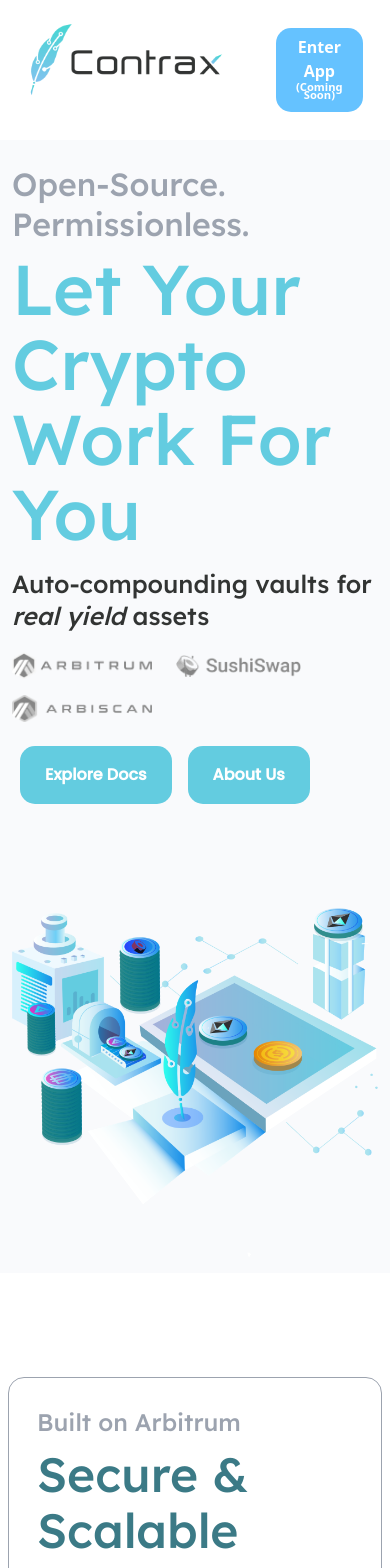
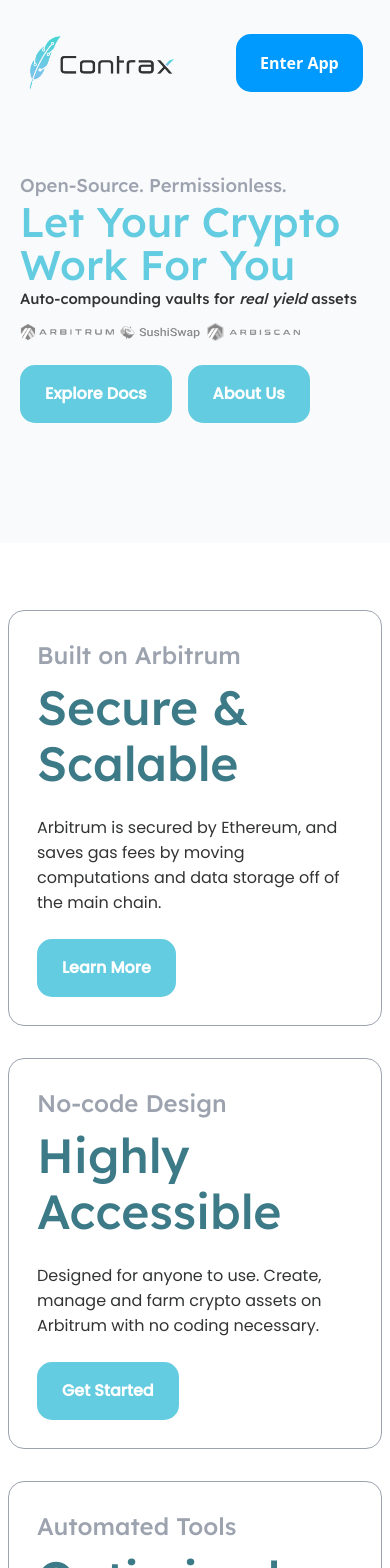
Before and after one commit to Contrax-co/website, a React (Create React App) app: page / in a window 390 px wide. Shown: the top 1568 px of the page. Built offline with nearby package versions, Linux system fonts and the light colour scheme.

Commit message:
Responsiveness changes, team updates, content changes

```diff
--- a/src/components/Navigationbar/Navigation.css
+++ b/src/components/Navigationbar/Navigation.css
@@ -1,62 +1,52 @@
 .header_container {
   width: 100vw;
+  height: 15vh;
   display: flex;
   padding: 20px;
   padding-left: 7%;
   padding-right: 7%;
   align-items: center;
   justify-content: space-between;
+  background-color: #f9fafc;
 }
 
+.contrax-logo {
+  width: clamp(150px, 12vw, 350px);
+}
 
-@media (min-width: 1025px) and (max-width: 2080px){
-  .contrax_logo {
-    width: 30%;
+.enter-btn-container {
+  text-decoration: none;
+}
 
-    margin-bottom: 20px;
-  }
+.enter-btn-container:hover {
+  text-decoration: none;
 }
-@media (min-width: 520px) and (max-width: 1025px) {
-  .contrax_logo {
-    width: 50%;
-    height: 30%;
-    margin-bottom: 20px;
-  }
-}
-@media (max-width: 520px) {
-  .contrax_logo {
-    width: 80%;
-    height: 30%;
-    margin-bottom: 20px;
-  }
-}
-.enter_button {
+
+.enter-btn {
   background-color: #009aff;
   color: white;
   font-weight: bold;
-  padding: 10px;
-  padding-left: 20px;
-  padding-right: 20px;
+  padding: 17px 24px;
   border-radius: 15px;
   height: fit-content;
   width: fit-content;
 }
 
-.enter_button:hover {
+.enter-btn:hover {
   cursor: pointer;
   background-color: #32acfe;
 }
 
-/* Remove the inactive-btn & text-shrink classes (along with their
-associated elements in Navigation.tsx) once the beta is live */
-.inactive-btn {
-  opacity: 0.6;
-  pointer-events: none;
-  padding-top: 7px;
+.enter-btn-text {
+  margin-bottom: 0;
 }
 
-.text-shrink {
-  font-size: 0.7rem;
-  line-height: 0.5rem;
-  padding-bottom: 3px;
+@media screen and (max-width: 325px) {
+  .enter-btn {
+    padding: 12px 20px;
+  }
+
+  .enter-btn-text {
+    font-size: 14px;
+  }
 }
--- a/src/components/Navigationbar/Navigationbar.tsx
+++ b/src/components/Navigationbar/Navigationbar.tsx
@@ -6,15 +6,13 @@
   return (
     <div className="header_container">
       <Link to="/">
-        <img className="contrax_logo img-fluid"  alt="contrax-logo" src={logo} />
+        <img className="contrax-logo" alt="Contrax logo" src={logo} />
       </Link>
-      {/* TODO - Re-add link to 'Enter App' once beta is ready */}
-      {/* <Link to="/application"> */}
-      <div className="enter_button inactive-btn text-center">
-        <p>Enter App</p>
-        <p className="text-shrink">(Coming Soon)</p>
-      </div>
-      {/* </Link> */}
+      <a className="enter-btn-container" href="https://beta.contrax.finance/">
+        <div className="enter-btn">
+          <p className="enter-btn-text">Enter App</p>
+        </div>
+      </a>
     </div>
   );
 }
--- a/src/components/banner/Banner.css
+++ b/src/components/banner/Banner.css
@@ -1,8 +1,176 @@
+.home-background {
+  min-height: 85vh;
+  display: flex;
+  align-items: center;
+  justify-content: center;
+}
+
+.hero-container {
+  padding-bottom: 12vh;
+}
+
 .hero-img {
   width: 100%;
+}
+
+.hero-h2-container {
+  margin: 2vw 0 0.75vw 0;
+}
+
+.hero-h2 {
+  font-size: 1.85vw !important;
+  line-height: 2vw !important;
+}
+
+.hero-h1 {
+  font-size: 4.1vw !important;
+  line-height: 4.4vw !important;
+}
+
+.hero-h3 {
+  font-size: 1.5vw !important;
+  line-height: 1.7vw !important;
+  margin: 1vw 0 0.3vw 0 !important;
+}
+
+.arbitrum-logo {
+  width: 10vw;
+  height: 1.8vw;
+  min-width: 90px;
+  min-height: 17px;
+  margin-right: 1.7vw;
+}
+
+.sushi-logo {
+  width: 8vw;
+  height: 1.4vw;
+  min-width: 80px;
+  min-height: 13px;
+  margin-right: 1.7vw;
+}
+
+.arbiscan-logo {
+  width: 10vw;
+  height: 1.8vw;
+  min-width: 90px;
+  min-height: 17px;
 }
 
 /* Manual override of border-radius on all Bootstrap landing page buttons */
 .radius-change {
   border-radius: 15px !important;
 }
+
+@media screen and (max-width: 767px) {
+  .hero-img {
+    display: none;
+  }
+
+  .home-background {
+    min-height: 400px;
+  }
+
+  .hero-container {
+    padding: 0 20px !important;
+  }
+
+  .hero-h2 {
+    font-size: 2.8vw !important;
+    line-height: 3vw !important;
+  }
+
+  .hero-h1 {
+    font-size: 6.4vw !important;
+    line-height: 6.7vw !important;
+  }
+
+  .hero-h3 {
+    font-size: 2.35vw !important;
+    line-height: 2.5vw !important;
+    margin-top: 1.15vw !important;
+  }
+
+  .arbitrum-logo {
+    width: 18vw;
+    height: 3.4vw;
+  }
+
+  .sushi-logo {
+    width: 15vw;
+    height: 2.5vw;
+  }
+
+  .arbiscan-logo {
+    width: 18vw;
+    height: 3.4vw;
+  }
+}
+
+@media screen and (max-width: 500px) {
+  .hero-h2 {
+    font-size: 3.8vw !important;
+    line-height: 3.95vw !important;
+  }
+
+  .hero-h1 {
+    font-size: 8.5vw !important;
+    line-height: 8.8vw !important;
+  }
+
+  .hero-h3 {
+    font-size: 3.2vw !important;
+    line-height: 3.35vw !important;
+  }
+
+  .arbitrum-logo {
+    width: 24vw;
+    height: 4.5vw;
+  }
+
+  .sushi-logo {
+    width: 20vw;
+    height: 3.35vw;
+  }
+
+  .arbiscan-logo {
+    width: 24vw;
+    height: 4.5vw;
+  }
+}
+
+@media screen and (max-width: 400px) {
+  .hero-h2 {
+    font-size: 4.75vw !important;
+    line-height: 4.95vw !important;
+  }
+
+  .hero-h1 {
+    font-size: 10.6vw !important;
+    line-height: 10.9vw !important;
+  }
+
+  .hero-h3 {
+    font-size: 3.8vw !important;
+    line-height: 4vw !important;
+  }
+}
+
+@media screen and (max-width: 345px) {
+  .hero-btn2 {
+    display: none;
+  }
+
+  .hero-h2 {
+    font-size: 5vw !important;
+    line-height: 5.125vw !important;
+  }
+
+  .hero-h1 {
+    font-size: 11vw !important;
+    line-height: 11.2vw !important;
+  }
+
+  .hero-h3 {
+    margin-top: 1.3vw !important;
+  }
+}
--- a/src/components/banner/Banner.tsx
+++ b/src/components/banner/Banner.tsx
@@ -15,58 +15,54 @@
   return (
     <div style={{ background: colors.pageBgLight, paddingBottom: '1rem' }}>
       <header className="masthead home-background">
-        <Container className="h-100">
+        <Container className="h-100 hero-container">
           <Row>
             <Col size="7" className="my-auto">
-              <p className={'mt-4 mb-2'}>
-                <H2 color={colors.secondaryMedium}>
+              <p className="hero-h2-container">
+                <H2 className="hero-h2" color={colors.secondaryMedium}>
                   Open-Source. Permissionless.
                 </H2>
               </p>
-              <H1 color={colors.primary} size="4.4rem" lineHeight="4.7rem">
-                Let Your Crypto Work For You
+              <H1 className="hero-h1" color={colors.primary}>
+                Let Your Crypto
+                <br />
+                Work For You
               </H1>
               <Row>
                 <H3
                   color={colors.secondaryDark}
                   size="1.55rem"
-                  className="mt-3 mb-1"
+                  className="hero-h3"
                 >
                   Auto-compounding vaults for <i>real yield</i> assets
                 </H3>
               </Row>
               <Image
                 src={arbitrum}
-                className="mr-4 mt-3"
-                width="140"
-                height="27"
+                className="mt-3 arbitrum-logo"
                 alt="Arbitrum"
               />
               <Image
                 src={sushiswap}
-                className="mr-4 mt-3"
-                width="125"
-                height="22"
+                className="mt-3 sushi-logo"
                 alt="Sushiswap"
               />
               <Image
                 src={arbiscan}
-                className="mr-4 mt-3"
-                width="140"
-                height="27"
+                className="mt-3 arbiscan-logo"
                 alt="Arbiscan"
               />
-              <Row className=""></Row>
+              <br />
               <Button
                 size="sm"
-                className="mx-2 mb-3 mt-4 p-3 px-4 radius-change"
+                className="ml-0 mr-2 mb-3 mt-4 p-3 px-4 radius-change"
                 primary
                 label={'Explore Docs'}
                 onClick={() =>
                   window.open('https://docs.contrax.finance/', '_blank')
                 }
               />
-              <Link to="/about">
+              <Link to="/about" className="hero-btn2">
                 <Button
                   size="sm"
                   className="mx-2 mb-3 mt-4 p-3 px-4 radius-change"
--- /dev/null
+++ b/src/components/footer/Footer.css
@@ -0,0 +1,25 @@
+.footer-logo {
+  width: 260px;
+}
+
+@media screen and (max-width: 400px) {
+  .footer {
+    margin-top: 55px;
+  }
+
+  .footer-logo {
+    width: 190px;
+  }
+
+  .footer-text {
+    font-size: 5vw !important;
+    line-height: 5.2vw !important;
+  }
+}
+
+@media screen and (max-width: 325px) {
+  .social-container {
+    padding-left: 0 !important;
+    padding-right: 0 !important;
+  }
+}
--- a/src/components/footer/Footer.js
+++ b/src/components/footer/Footer.js
@@ -2,7 +2,7 @@
 import BottomBar from '../bottomBar/BottomBar';
 import { Col, Row } from '../blocks/Blocks';
 import * as colors from '../../theme/colors';
-import { StyledBox, StyledImage } from './Footer.styles';
+import { StyledBox } from './Footer.styles';
 import footerLogo from '../../images/footer-logo.png';
 import discordLogo from '../../images/discord.png';
 import twitterLogo from '../../images/twitter.png';
@@ -11,25 +11,28 @@
 import mediumLogo from '../../images/medium.png';
 import { Image } from '../image/Image';
 import { H3 } from '../text/Text';
+import './Footer.css';
 
 export default function Footer() {
   const location = useLocation();
+
   return (
     <div className="footer">
-      <Row height="72px" />
       <StyledBox color={colors.accentDark}>
         <Row className="row text-center">
           <Col size="100%">
-            <StyledImage src={footerLogo} width="239px" alt="Contrax logo" />
+            <img className="footer-logo" src={footerLogo} alt="Contrax logo" />
           </Col>
         </Row>
         <Row className="mt-2 mb-3 text-center">
           <Col size="100%">
-            <H3 color={colors.whiteText}>Let Your Crypto Work For You</H3>
+            <H3 className="footer-text" color={colors.whiteText}>
+              Let Your Crypto Work For You
+            </H3>
           </Col>
         </Row>
-        <Row className="text-center">
-          <Col size="100%">
+        <Row className="text-center mb-3">
+          <Col className="social-container" size="100%">
             <a href="https://discord.gg/rDdvyeWAtt">
               <Image src={discordLogo} alt="Discord" />
             </a>
--- a/src/components/footer/Footer.styles.js
+++ b/src/components/footer/Footer.styles.js
@@ -2,26 +2,17 @@
 import { Container } from '../blocks/Blocks';
 import { Image } from '../image/Image';
 
-export const StyledBox1 = styled(Container)(
-  (props) => ({
-    borderRadius: '1.5rem',
-    padding: '2.3rem 3rem',
-  })
-);
+export const StyledBox1 = styled(Container)((props) => ({
+  borderRadius: '1.5rem',
+  padding: '2.3rem 3rem',
+}));
 
 export const StyledBox = styled(Container)`
-border-radius: 1.5rem;
-padding: 2.3rem 3rem;
-  @media (max-width: 63.94em){
+  border-radius: 1.5rem;
+  padding: 2.3rem 3rem;
+  @media (max-width: 63.94em) {
     border-radius: 1.5rem;
     padding: 1rem 1rem;
     width: calc(100% - 1rem);
   }
-`
-
-export const StyledImage = styled(Image)`
-  width: 239px;
-  @media (max-width: 63.94em){
-    width: 100%;
-  }
-`
+`;
--- a/src/index.css
+++ b/src/index.css
@@ -1,4 +1,3 @@
-/* Leave "outline all" here for spacing/responsiveness tweaking */
 /* * {
   outline: 1px solid red;
 } */
@@ -10,7 +9,6 @@
     sans-serif;
   -webkit-font-smoothing: antialiased;
   -moz-osx-font-smoothing: grayscale;
-
 }
 
 code {
@@ -23,9 +21,7 @@
 }
 
 .masthead {
-  /* height: 100vh; */
   min-height: 390px;
-  /* max-height: 550px; */
   background-size: cover;
   background-position: center;
   background-repeat: no-repeat;
@@ -61,6 +57,65 @@
   padding-bottom: 20px !important;
   margin-top: 30px !important;
 }
+
+.inlineDisplay {
+  white-space: nowrap;
+  display: inline;
+}
+
+.text-right {
+  text-align: end;
+}
+
+.chartColumn {
+  width: 30%;
+}
+
+.dropdown-input .dropdown {
+  display: block;
+  width: 100%;
+}
+
+.dropdown-input button.btn {
+  border-top-right-radius: 0px;
+  border-bottom-right-radius: 0px;
+  width: 90px;
+  margin-top: -9px;
+}
+
+.dropdown-input .dropdown-menu.show {
+  width: 100%;
+}
+
+.dropdown-input input:focus-visible,
+.dropdown-input button:focus {
+  outline: none;
+  box-shadow: none;
+}
+
+.card {
+  width: 100%;
+}
+
+.faround {
+  display: inline-block;
+  border-radius: 60px;
+  box-shadow: 0px 0px 6px #888;
+  padding: 0.4em 0.4em;
+}
+
+.navbar {
+  padding-top: 2px !important;
+}
+
+.mr-4 {
+  margin-right: 1.5rem;
+}
+
+.ml-4 {
+  margin-left: 1.5rem;
+}
+
 @media (min-width: 992px) {
   /* laptops and desktops */
   .borderRight {
@@ -69,60 +124,6 @@
   }
 }
 
-p {
-  margin-top: 0;
-  margin-bottom: 0rem !important;
-}
+/* @media screen and (max-width: 767px) {
 
-.inlineDisplay {
-  white-space: nowrap;
-  display: inline;
-}
-
-.brand-logo {
-  width: 140px !important;
-  margin-top: 20px !important;
-}
-.text-right {
-  text-align: end;
-}
-
-.chartColumn {
-  width: 30%;
-}
-.dropdown-input .dropdown {
-  display: block;
-  width: 100%;
-}
-.dropdown-input button.btn {
-  border-top-right-radius: 0px;
-  border-bottom-right-radius: 0px;
-  width: 90px;
-  margin-top: -9px;
-}
-.dropdown-input .dropdown-menu.show {
-  width: 100%;
-}
-.dropdown-input input:focus-visible,
-.dropdown-input button:focus {
-  outline: none;
-  box-shadow: none;
-}
-.card {
-  width: 100%;
-}
-.faround {
-  display: inline-block;
-  border-radius: 60px;
-  box-shadow: 0px 0px 6px #888;
-  padding: 0.4em 0.4em;
-}
-.navbar {
-  padding-top: 2px !important;
-}
-.mr-4 {
-  margin-right: 1.5rem;
-}
-.ml-4 {
-  margin-left: 1.5rem;
-}
+} */
--- a/src/pages/about/About.tsx
+++ b/src/pages/about/About.tsx
@@ -10,17 +10,16 @@
 import soheeb from '../../images/team/soheeb.jpeg';
 import kj from '../../images/team/kj.jpeg';
 import abbie from '../../images/team/abbie.jpeg';
-import usman from '../../images/team/usman.jpeg';
-import danyal from '../../images/team/danyal.jpeg';
-import carson from '../../images/team/carson.jpeg';
+import jomari from '../../images/team/jomari.jpg';
 import gianfranco from '../../images/team/gianfranco.jpeg';
 import legal from '../../images/team/legal-team.png';
 import linkedin from '../../images/linkedin.png';
+import github from '../../images/github.png';
 import twitter from '../../images/twitter-round.png';
 
 export default function about() {
   return (
-    <div style={{ backgroundColor: colors.white,overflowY:'auto' }}>
+    <div style={{ backgroundColor: colors.white, overflowY: 'auto' }}>
       <Navigationbar />
       <div style={{ background: colors.pageBgLight, paddingBottom: '2.5rem' }}>
         <Container className="video-section mt-4 mb-5 pb-3 text-center">
@@ -59,7 +58,7 @@
                 <H3 color={colors.primary}>Soheeb Aziz</H3>
               </Row>
               <Row className="text-center mt-1">
-                <H3 color={colors.accentDark}>Co-Founder | Operations</H3>
+                <H3 color={colors.accentDark}>Founder • Operations</H3>
               </Row>
               <Row>
                 <Col className="text-center mt-2">
@@ -67,10 +66,13 @@
                     target="_blank"
                     link="https://www.linkedin.com/in/soheebaziz"
                   >
-                    <Image className="mr-4" width="24px" src={linkedin} />
+                    <Image className="mr-2" width="24px" src={linkedin} />
                   </Link>
                   <Link target="_blank" link="https://twitter.com/SoheebAziz">
-                    <Image width="24px" src={twitter} />
+                    <Image className="mr-2" width="24px" src={twitter} />
+                  </Link>
+                  <Link target="_blank" link="https://github.com/SoheebAmin">
+                    <Image width="24px" src={github} />
                   </Link>
                 </Col>
               </Row>
@@ -82,7 +84,7 @@
                 <H3 color={colors.primary}>KJ Magill</H3>
               </Row>
               <Row className="text-center mt-1">
-                <H3 color={colors.accentDark}>Co-Founder | Engineering</H3>
+                <H3 color={colors.accentDark}>Founder • Engineering</H3>
               </Row>
               <Row>
                 <Col className="text-center mt-2">
@@ -90,10 +92,13 @@
                     target="_blank"
                     link="https://www.linkedin.com/in/kjmagill"
                   >
-                    <Image className="mr-4" width="24px" src={linkedin} />
+                    <Image className="mr-2" width="24px" src={linkedin} />
                   </Link>
                   <Link target="_blank" link="https://twitter.com/kjmagill">
-                    <Image width="24px" src={twitter} />
+                    <Image className="mr-2" width="24px" src={twitter} />
+                  </Link>
+                  <Link target="_blank" link="https://github.com/kjmagill">
+                    <Image width="24px" src={github} />
                   </Link>
                 </Col>
               </Row>
@@ -113,76 +118,13 @@
                     target="_blank"
                     link="https://www.linkedin.com/in/abigailtcameron/"
                   >
-                    <Image width="24px" src={linkedin} />
-                  </Link>
-                </Col>
-              </Row>
-            </StyledCard>
-
-            <StyledCard className="p-1 mb-4">
-              <StyledImage src={carson} />
-              <Row className="text-center mt-3">
-                <H3 color={colors.primary}>Carson Case</H3>
-              </Row>
-              <Row className="text-center mt-1">
-                <H3 color={colors.accentDark}>Smart Contract Engineer</H3>
-              </Row>
-              <Row>
-                <Col className="text-center mt-2">
-                  <Link
-                    target="_blank"
-                    link="https://www.linkedin.com/in/carson-case-259b25149/"
-                  >
-                    <Image className="mr-4" width="24px" src={linkedin} />
-                  </Link>
-                  <Link target="_blank" link="https://twitter.com/CarsonCase7">
-                    <Image width="24px" src={twitter} />
-                  </Link>
-                </Col>
-              </Row>
-            </StyledCard>
-
-            <StyledCard className="p-1 mb-4">
-              <StyledImage src={usman} />
-              <Row className="text-center mt-4">
-                <H3 color={colors.primary}>Usman Shamas</H3>
-              </Row>
-              <Row className="text-center mt-1">
-                <H3 color={colors.accentDark}>Frontend & Web3 Integration Engineer </H3>
-              </Row>
-              <Row>
-                <Col className="text-center mt-2">
-                  <Link
-                    target="_blank"
-                    link="https://www.linkedin.com/in/usman-shamas56/"
-                  >
-                    <Image className="mr-4" width="24px" src={linkedin} />
+                    <Image className="mr-2" width="24px" src={linkedin} />
                   </Link>
                   <Link
                     target="_blank"
-                    link="https://twitter.com/m_usman_shamas"
+                    link="https://github.com/AbigailTCameron"
                   >
-                    <Image width="24px" src={twitter} />
-                  </Link>
-                </Col>
-              </Row>
-            </StyledCard>
-
-            <StyledCard className="p-1 mb-4">
-              <StyledImage src={danyal} />
-              <Row className="text-center mt-3">
-                <H3 color={colors.primary}>Danyal Ahmad</H3>
-              </Row>
-              <Row className="text-center mt-1">
-                <H3 color={colors.accentDark}>Backend Engineer</H3>
-              </Row>
-              <Row>
-                <Col className="text-center mt-2">
-                  <Link
-                    target="_blank"
-                    link="https://www.linkedin.com/in/deenario/"
-                  >
-                    <Image width="24px" src={linkedin} />
+                    <Image width="24px" src={github} />
                   </Link>
                 </Col>
               </Row>
@@ -202,10 +144,36 @@
                     target="_blank"
                     link="https://www.linkedin.com/in/gianfranco-jeff-d-agostino-5611a520/"
                   >
-                    <Image className="mr-4" width="24px" src={linkedin} />
+                    <Image className="mr-2" width="24px" src={linkedin} />
                   </Link>
                   <Link target="_blank" link="https://twitter.com/riotaio">
                     <Image width="24px" src={twitter} />
+                  </Link>
+                </Col>
+              </Row>
+            </StyledCard>
+
+            <StyledCard className="p-1 mb-4">
+              <StyledImage src={jomari} />
+              <Row className="text-center mt-3">
+                <H3 color={colors.primary}>Jomari Peterson</H3>
+              </Row>
+              <Row className="text-center mt-1">
+                <H3 color={colors.accentDark}>Technical Advisor</H3>
+              </Row>
+              <Row>
+                <Col className="text-center mt-2">
+                  <Link
+                    target="_blank"
+                    link="https://www.linkedin.com/in/jomari/"
+                  >
+                    <Image className="mr-2" width="24px" src={linkedin} />
+                  </Link>
+                  <Link target="_blank" link="https://twitter.com/Jomari_P">
+                    <Image className="mr-2" width="24px" src={twitter} />
+                  </Link>
+                  <Link target="_blank" link="https://github.com/jomarip">
+                    <Image width="24px" src={github} />
                   </Link>
                 </Col>
               </Row>
--- /dev/null
+++ b/src/pages/home/Home.css
@@ -0,0 +1,18 @@
+.benefits-container {
+  margin-top: 115px;
+  margin-bottom: 115px;
+}
+
+@media screen and (max-width: 767px) {
+  .benefits-container {
+    margin-top: 75px;
+    margin-bottom: 75px;
+  }
+}
+
+@media screen and (max-width: 500px) {
+  .benefits-container {
+    margin-top: 35px;
+    margin-bottom: 35px;
+  }
+}
--- a/src/pages/home/Home.tsx
+++ b/src/pages/home/Home.tsx
@@ -1,21 +1,20 @@
 import * as colors from '../../theme/colors';
 import { StyledCard } from './Home.styles';
-
 import Navigationbar from '../../components/Navigationbar/Navigationbar';
 import Banner from '../../components/banner/Banner';
 import Footer from '../../components/footer/Footer';
 import { H1, H3, B1 } from '../../components/text/Text';
 import Button from '../../components/button/Button';
 import { Block, Container, Row } from '../../components/blocks/Blocks';
+import './Home.css';
 
 export default function home() {
   return (
-    <div style={{ backgroundColor: colors.white,overflowY:'auto'  }}>
+    <div style={{ backgroundColor: colors.white, overflowY: 'auto' }}>
       <Navigationbar />
       <Banner />
       {/* benefits section */}
-      <Row height="72px" />
-      <Container>
+      <Container className="benefits-container">
         <Row className="d-row justify-content-between">
           <StyledCard className="p-1">
             <H3 color={colors.secondaryMedium}>Built on Arbitrum</H3>
@@ -31,8 +30,14 @@
             <Button
               size={'sm'}
               primary
-              className="mt-4 p-2 px-3 radius-change"
+              className="mt-4 p-3 px-4 radius-change"
               label="Learn More"
+              onClick={() =>
+                window.open(
+                  'https://docs.contrax.finance/contrax-dapp/farms',
+                  '_blank'
+                )
+              }
             />
           </StyledCard>
 
@@ -43,15 +48,21 @@
             </Block>
             <Block className="mt-4">
               <B1 className="mb-5">
-                Designed for anyone to use. Create and manage assets and farms
-                on Arbitrum Nitro with no coding necessary.
+                Designed for anyone to use. Create, manage and farm crypto
+                assets on Arbitrum with no coding necessary.
               </B1>
             </Block>
             <Button
               size={'sm'}
               primary
-              className="mt-4 p-2 px-3 radius-change"
-              label="Learn More"
+              className="mt-4 p-3 px-4 radius-change"
+              label="Get Started"
+              onClick={() =>
+                window.open(
+                  'https://docs.contrax.finance/start/quickstart',
+                  '_blank'
+                )
+              }
             />
           </StyledCard>
 
@@ -62,15 +73,18 @@
             </Block>
             <Block className="mt-4">
               <B1 className="mb-5">
-                Deposit a single asset into an auto-compounding vault with just
-                a few clicks, then sit back and watch the magic happen!
+                Deposit assets into auto-compounding vaults with just a few
+                clicks, then sit back and watch the magic happen!
               </B1>
             </Block>
             <Button
               size={'sm'}
               primary
-              className="mt-4 p-2 px-3 radius-change"
-              label="Learn More"
+              className="mt-4 p-3 px-4 radius-change"
+              label="Let's Grow!"
+              onClick={() =>
+                window.open('https://beta.contrax.finance/', '_blank')
+              }
             />
           </StyledCard>
         </Row>
```
Also changed, not shown: src/images/team/jomari.jpg (added).
